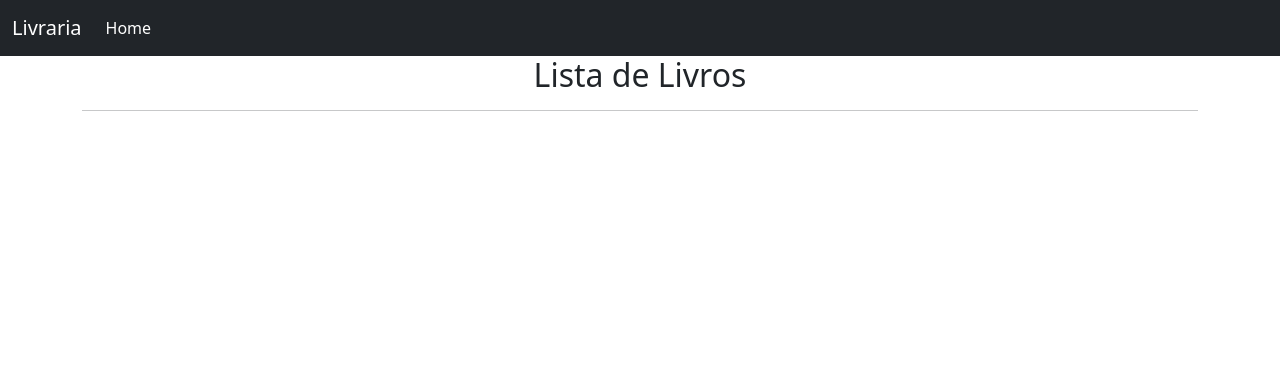
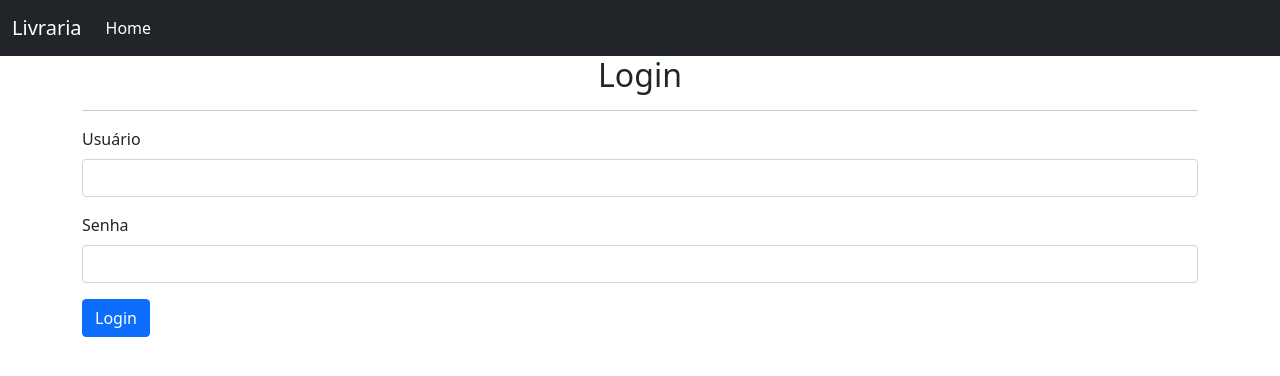
Before and after one commit to ArtRagazzi/python-language, a Django app: page / in a window 1280 px wide. Shown: the top 376 px of the page. Run offline with Django 5.2, Linux system fonts and the light colour scheme.

Commit message:
logica para login

```diff
--- a/WEB 3 - Django/livraria/templates/home.html
+++ b/WEB 3 - Django/livraria/templates/home.html
@@ -1,6 +1,18 @@
 {% extends 'base.html'%}
 {% block content %}
 
-    <h2 class="text-center">Lista de Livros</h2>
+    <h2 class="text-center">Login</h2>
     <hr/>
+    <form action="{% url 'home' %}" method="POST">
+        {% csrf_token %}
+        <div class="mb-3">
+            <label class="form-label" for="usuario">Usuário</label>
+            <input type="text" name="usuario" class="form-control" required>
+        </div>
+        <div class="mb-3">
+            <label class="form-label" for="senha">Senha</label>
+            <input type="password" name="senha" class="form-control" required>
+        </div>
+        <button class="btn btn-primary" type="submit">Login</button>
+    </form>
 {% endblock %}
--- a/WEB 3 - Django/livraria/urls.py
+++ b/WEB 3 - Django/livraria/urls.py
@@ -1,8 +1,9 @@
 from django.urls import path
 from django.http import HttpResponse
-from livraria.views import home
+from livraria.views import home, logout_user
 
 
 urlpatterns = [
-    path('', home, name='home')
+    path('', home, name='home'),
+    path('logout/', logout_user, name='logout')
 ]
--- a/WEB 3 - Django/livraria/views.py
+++ b/WEB 3 - Django/livraria/views.py
@@ -1,7 +1,29 @@
-from django.shortcuts import render
+from django.shortcuts import render,redirect
 from django.http import HttpResponse
-
+from django.contrib.auth import authenticate, login, logout
+from django.contrib import messages
 
 # Create your views here.
 def home(request):
-    return render(request, 'home.html')
+    if(request.method == "POST"):
+        username = request.POST['usuario']
+        password = request.POST['senha']
+        #Auth
+        user = authenticate(
+            request,
+            username = username,
+            password = password
+        )
+        if user is not None:
+            login(request, user)
+            messages.success(request, "Login foi realizado com sucesso!")
+            return redirect('home')
+        else:
+            messages.error(request, "Erro na autenticação, tente novamente!")
+            return redirect('home')
+
+    else:
+        return render(request, 'home.html')
+
+def logout_user(request):
+    pass
```
Also changed, not shown: WEB 3 - Django/db.sqlite3.
